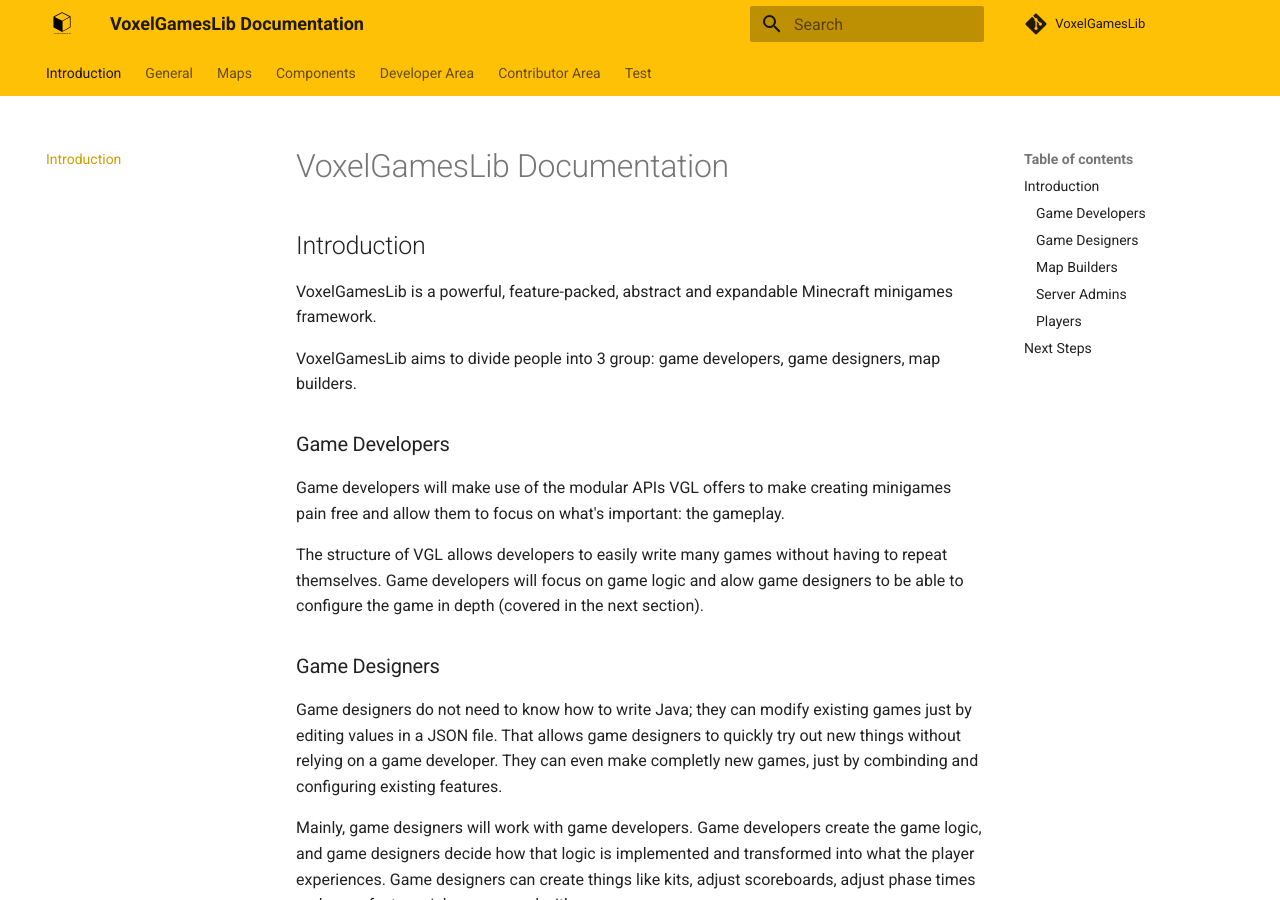
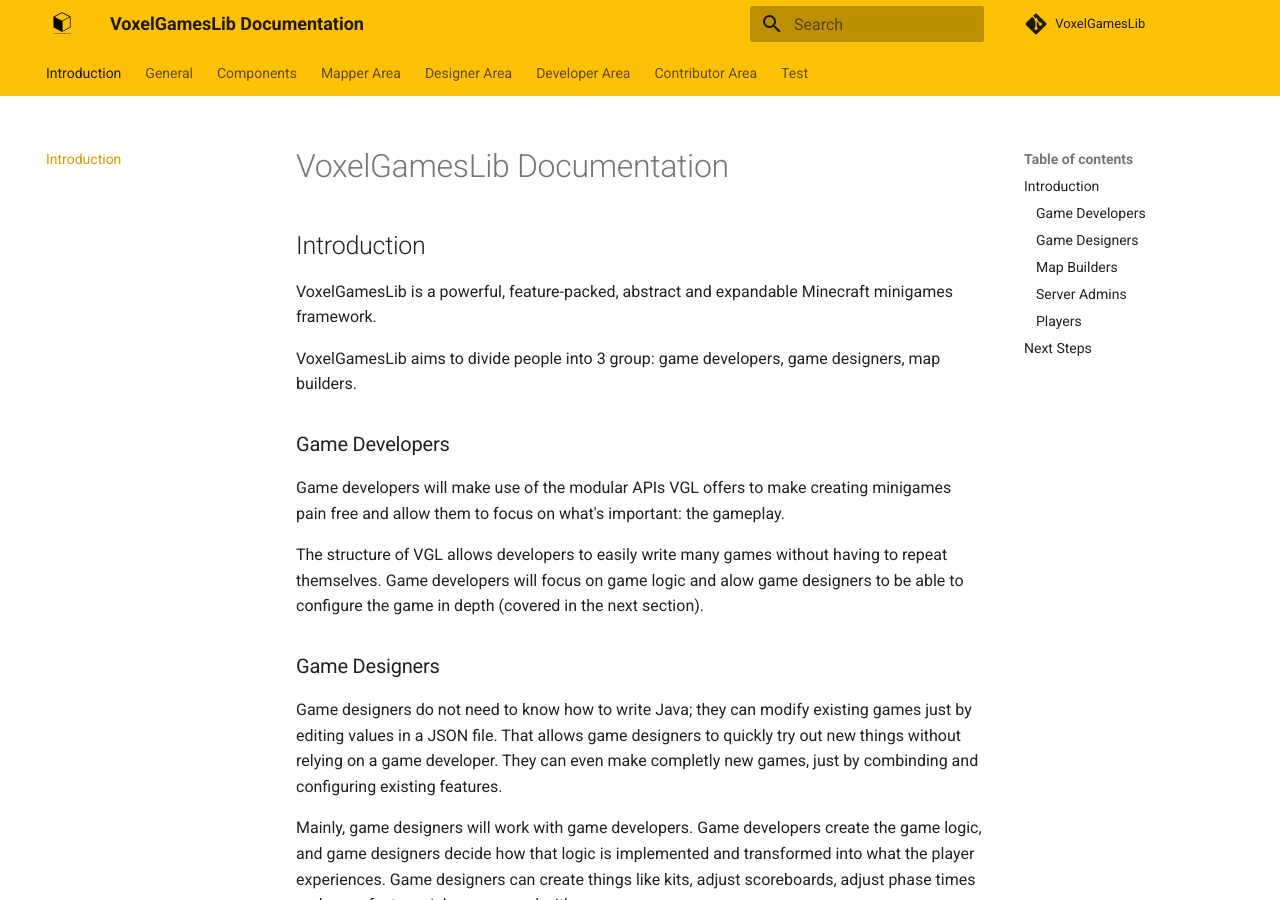
Before and after one commit to VoxelGamesLib/docs, an MkDocs documentation site: the page built from docs/index.md, in a window 1280 px wide and 900 px high. Built offline with MkDocs 1.6.1 and Material for MkDocs 9.7.7, drawn with Linux system fonts in a browser that asks for light colours; comment, search, counter and statistics services are not loaded; old or Windows-style settings are respelled for this version of MkDocs.

Commit message:
Update mkdocs.yml

```diff
--- a/mkdocs.yml
+++ b/mkdocs.yml
@@ -17,14 +17,15 @@
   - Doctrine: general/doctrine.md
   - Getting started: general/getting-started.md
   - Terms: general/terms.md
-- Maps:
-  - Introduction: maps/introduction.md
-  - How to create a map: maps/how-to-create-a-map.md
 - Components:
   - General: components/general.md
   - Features: components/features.md
   - Phases: components/phases.md
   - Games: components/games.md
+- Mapper Area:
+  - Introduction: maps/introduction.md
+  - How to create a map: maps/how-to-create-a-map.md
+- Designer Area: designer-area/index.md
 - Developer Area:
   - How to write an addon: developer-area/how-to-write-an-addon.md
   - How to write a feature: developer-area/how-to-write-a-feature.md
```
